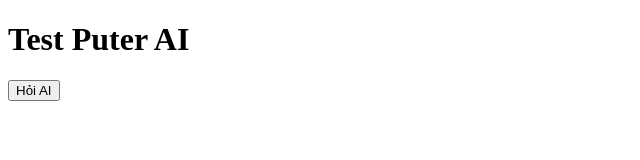
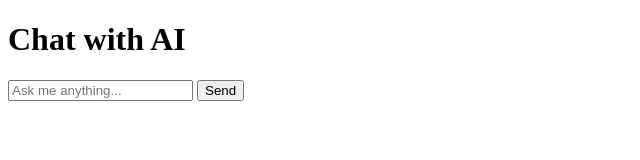
Before and after one commit to doanthienbao25-sys/api-server, a plain HTML site: page src/index.html in a window 1280 px wide. Shown: the whole page, without its empty margins (0-640 px from the left). Drawn offline with Linux system fonts and the light colour scheme.

Commit message:
Update index.html

```diff
--- a/src/index.html
+++ b/src/index.html
@@ -1,19 +1,21 @@
 <!DOCTYPE html>
 <html>
 <head>
+  <meta charset="utf-8">
   <title>Puter AI Test</title>
   <script src="https://js.puter.com/v2/"></script>
 </head>
 <body>
-    <h1>Test Puter AI</h1>
-    <button onclick="ask()">Hỏi AI</button>
-    <pre id="result"></pre>
+  <h1>Chat with AI</h1>
+  <input id="q" placeholder="Ask me anything..." />
+  <button onclick="ask()">Send</button>
+  <pre id="ans"></pre>
 
   <script>
     async function ask() {
-        const res = await puter.ai.chat("Xin chào AI!", { model: "gpt-4.1-nano" });
-        document.getElementById("result").innerText = JSON.stringify(res, null, 2);
+      const q = document.getElementById("q").value;
+      const ai = new Puter.ai.Chat({ model: "gpt-4.1-nano" });
+      const res = await ai.send(q);
+      document.getElementById("ans").textContent = res.output_text;
     }
   </script>
-  </body>
-</html>
```
Lines whose indentation alone changed are shown as unchanged.
